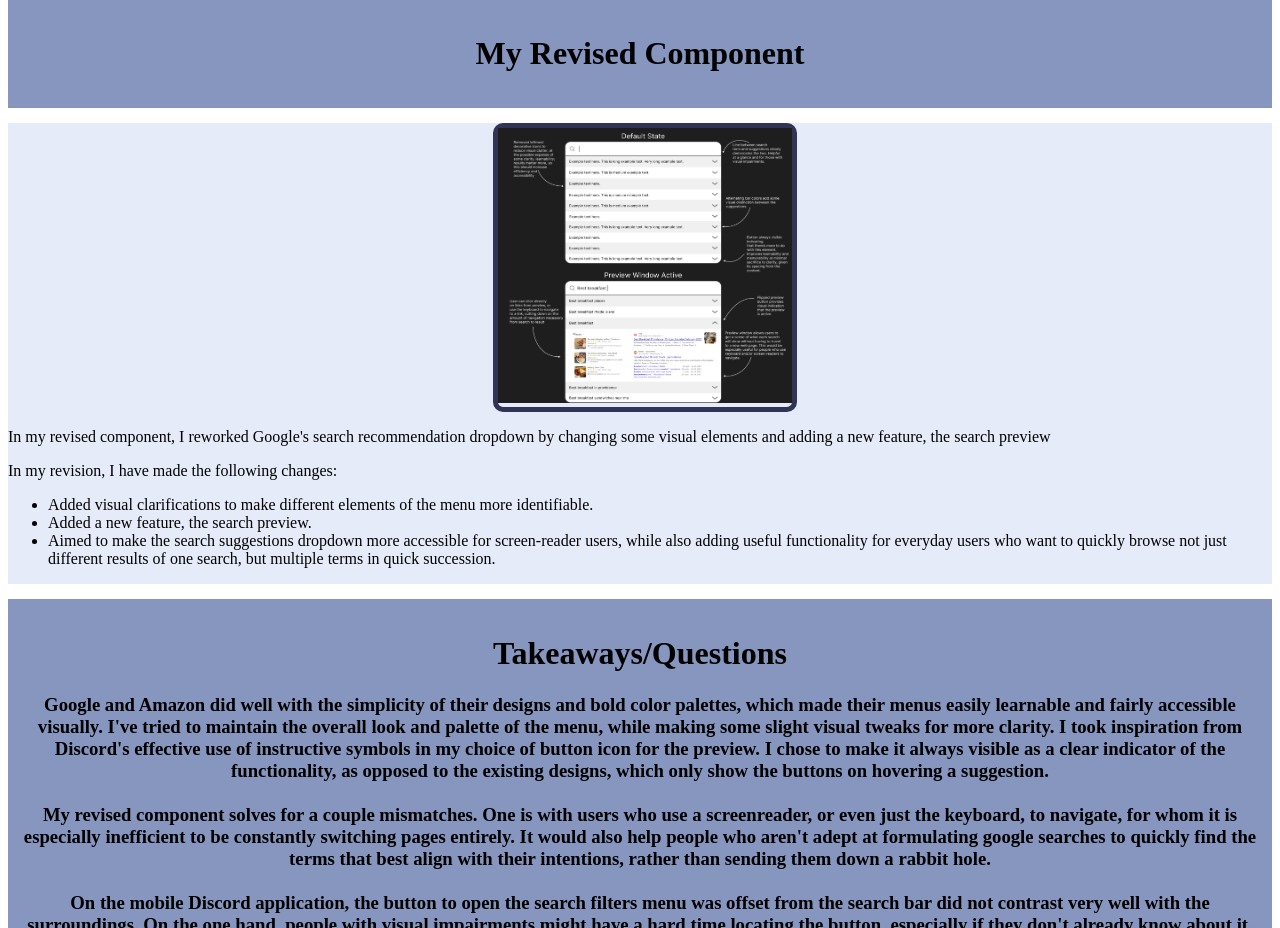
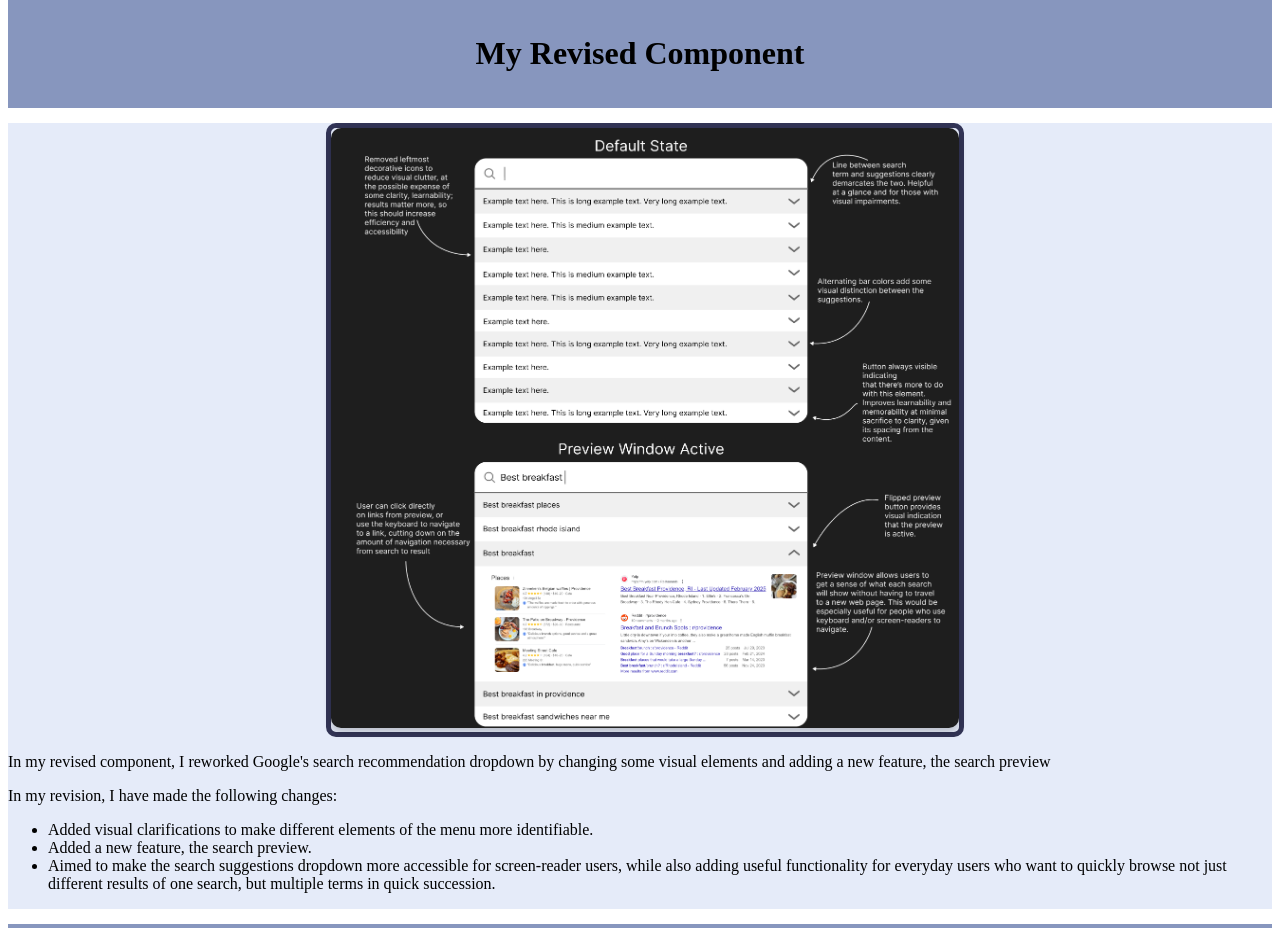
Before and after one commit to Nathan-SR/cs1300, a plain HTML site: page index.html in a window 1280 px wide. Shown: the part 5420-6348 px from the top of the page. Drawn offline with Linux system fonts and the light colour scheme.

Commit message:
final commit

```diff
--- a/index.html
+++ b/index.html
@@ -260,7 +260,7 @@
   <div class="revision-section">
     <div class="component-image-container">
       <div class="img-border">
-        <img src="Accessible Components\new_component.png" alt="Placeholder Image 4" class="image-item">
+        <img src="Accessible Components\new_component.png" alt="Placeholder Image 4" class="feature-image">
       </div>
     </div>
     <div class="description">
--- a/styles.css
+++ b/styles.css
@@ -53,7 +53,7 @@
 }
 
 .feature-image {
-    height: 500px;
+    height: 600px;
     width: 100%;
     border-radius: 10px;
     box-shadow: 0 4px 8px rgba(0, 0, 0, 0.2);
```
